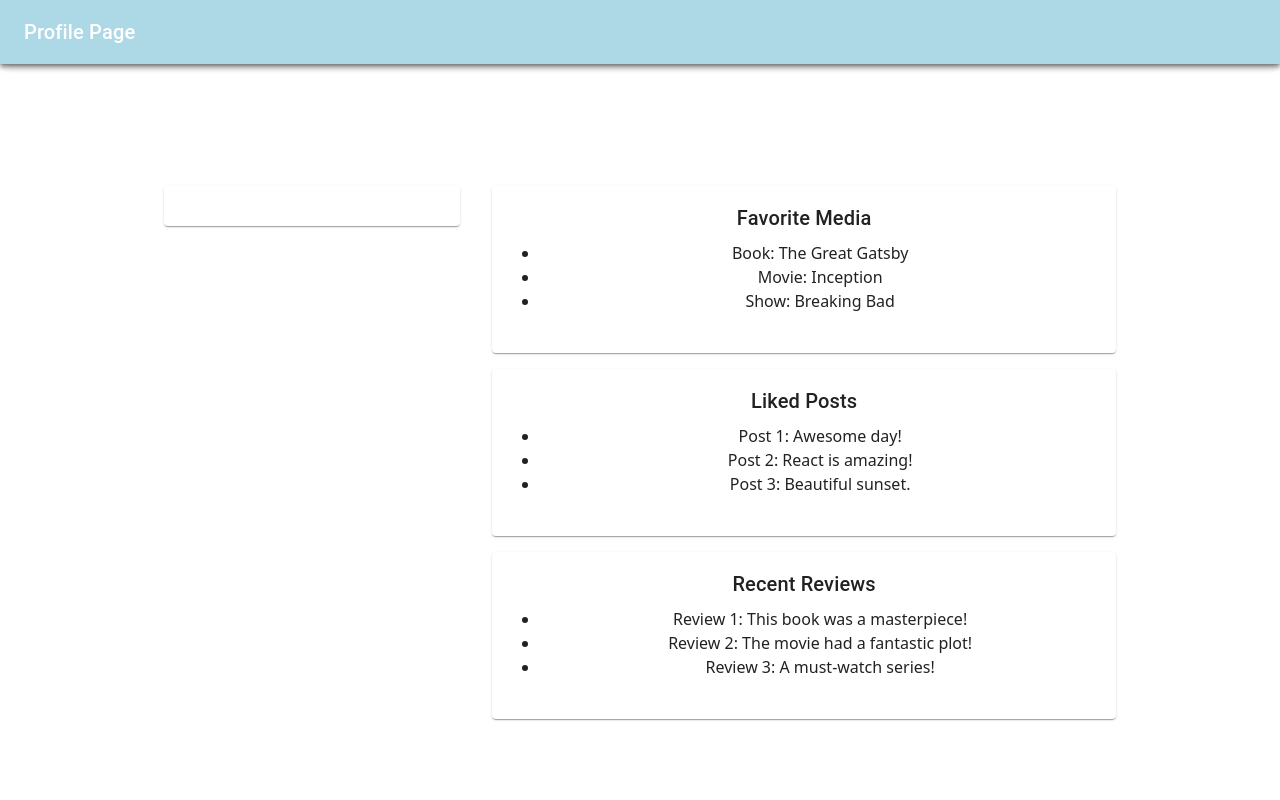
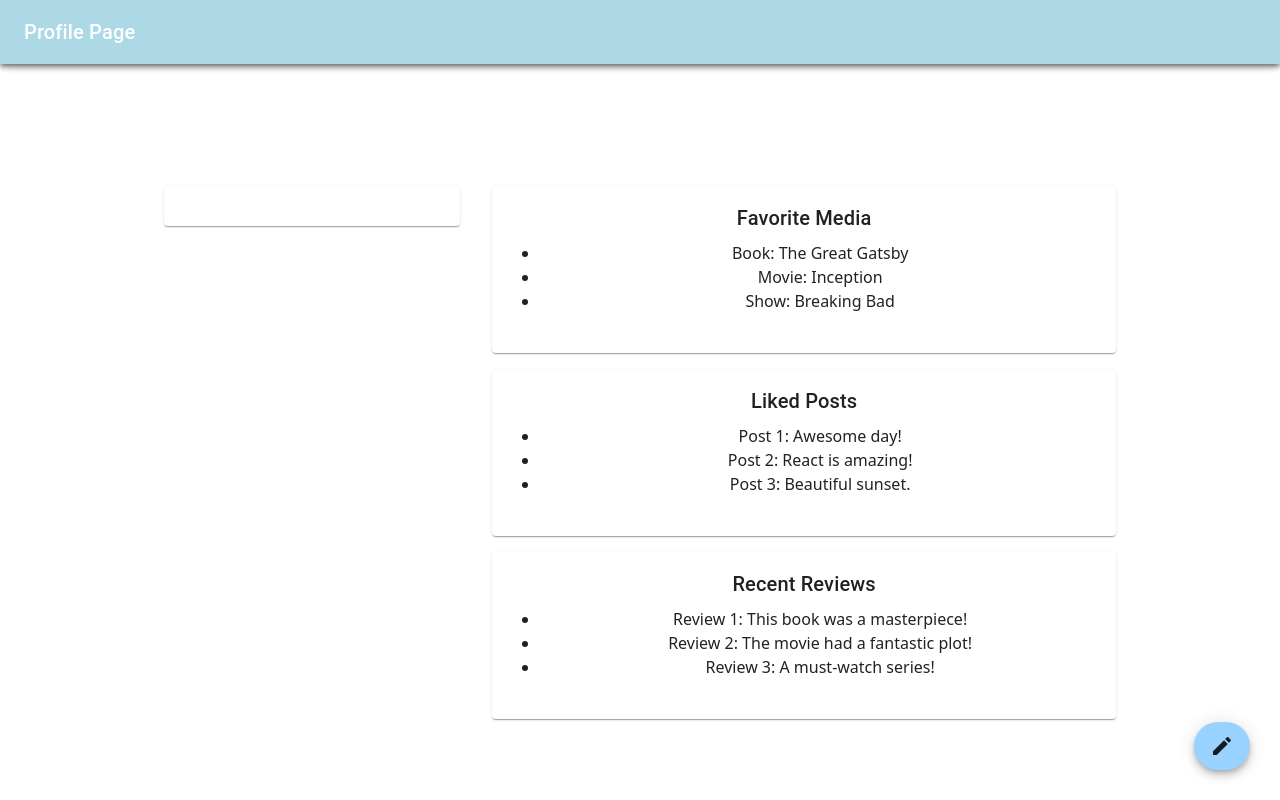
Before and after one commit to contentmonke/content-monkey, a React (Vite) app in the folder frontend/: page /account in a window 1280 px wide. Built offline with nearby package versions, Linux system fonts and the light colour scheme; no server answers.

Commit message:
Added CreateReviewButton back

```diff
--- a/frontend/src/pages/accounts/AccountPage.tsx
+++ b/frontend/src/pages/accounts/AccountPage.tsx
@@ -10,6 +10,7 @@ import { Loading } from '../../components/Loading';
 import DeleteAccount from '../../components/DeleteAccount';
 import { AppBar, Toolbar, Typography, Box, Grid, Card, CardContent, Avatar } from '@mui/material';
 import ExampleList from '../../example/ExampleList';
+import CreateReviewButton from '../reviews/CreateReviewButton';
 
 // Dummy Data for favorite media, liked posts, and recent reviews
 const favoriteMedia = ['Book: The Great Gatsby', 'Movie: Inception', 'Show: Breaking Bad'];
@@ -141,6 +142,7 @@ function AccountPage() {
           </Grid>
         </Grid>
       </Box>
+      <CreateReviewButton />
     </>
   );
 }
```
